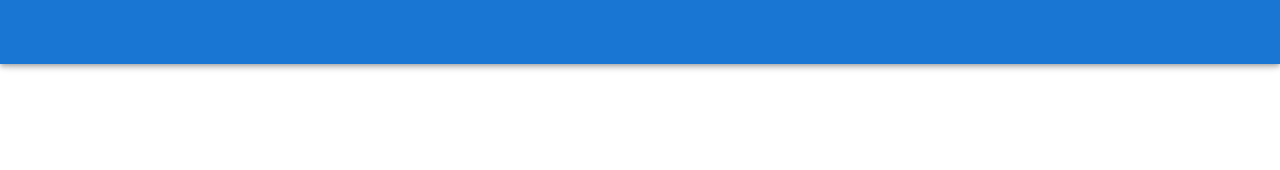
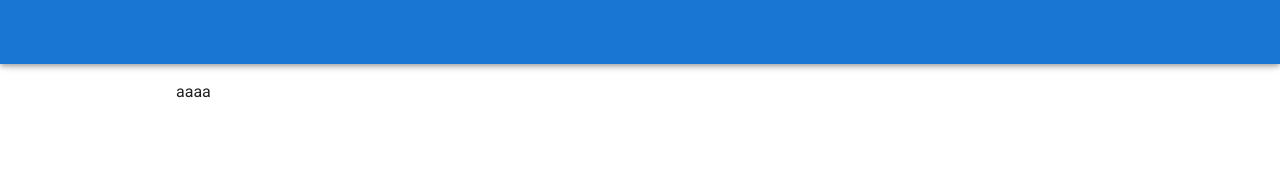
Before and after one commit to magic441/ParkStamps, a Vue app: page /Login in a window 1280 px wide. Shown: the top 170 px of the page. Built offline with nearby package versions, Linux system fonts and the light colour scheme.

Commit message:
0916_passport対応中

```diff
--- a/src/router/index.js
+++ b/src/router/index.js
@@ -27,7 +27,17 @@ const routes = [
     // this generates a separate chunk (about.[hash].js) for this route
     // which is lazy-loaded when the route is visited.
     component: () => import(/* webpackChunkName: "about" */ '../views/MyTravels.vue')
+  },
+  {
+    path: '/Login',
+    name: 'Login',
+    props: true,
+    // route level code-splitting
+    // this generates a separate chunk (about.[hash].js) for this route
+    // which is lazy-loaded when the route is visited.
+    component: () => import(/* webpackChunkName: "about" */ '../views/Login.vue')
   }
+
 ]
 
 const router = new VueRouter({
--- /dev/null
+++ b/src/views/Login.vue
@@ -0,0 +1,48 @@
+<template>
+    <v-app>
+        <v-container fluid>
+            <v-row justify="center">
+                <v-col cols="12" md="9">
+                        <v-row class="ma-1">
+                            aaaa
+                        </v-row>
+                </v-col>
+            </v-row>
+        </v-container>
+    </v-app>
+</template>
+
+<script>
+  //import HelloWorld from '../components/HelloWorld'
+  import spotList from '../consts/spot-list'
+
+  export default {
+  components: { },
+    name: 'Login',
+    data () {
+        return {
+            debug: false,
+            isCreateSchedule:false,
+            isEditSchedule:false,
+            tmpSchedule:{},
+            schedules: []
+        }
+    },
+    props: {
+        //travel: Object
+    },
+    computed:{
+    },
+    methods: {
+
+    },
+    mounted() {
+    },
+
+
+  }
+</script>
+
+<style scoped>
+
+</style>
```
